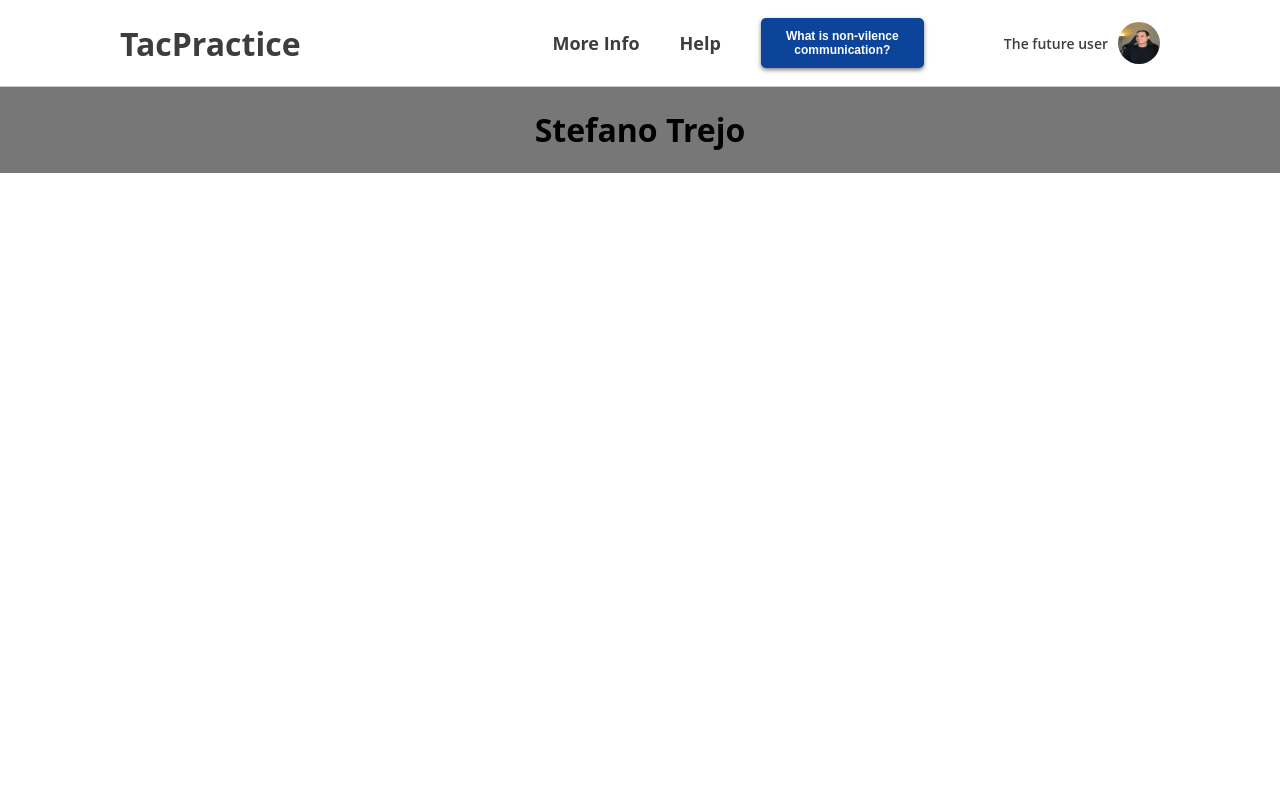
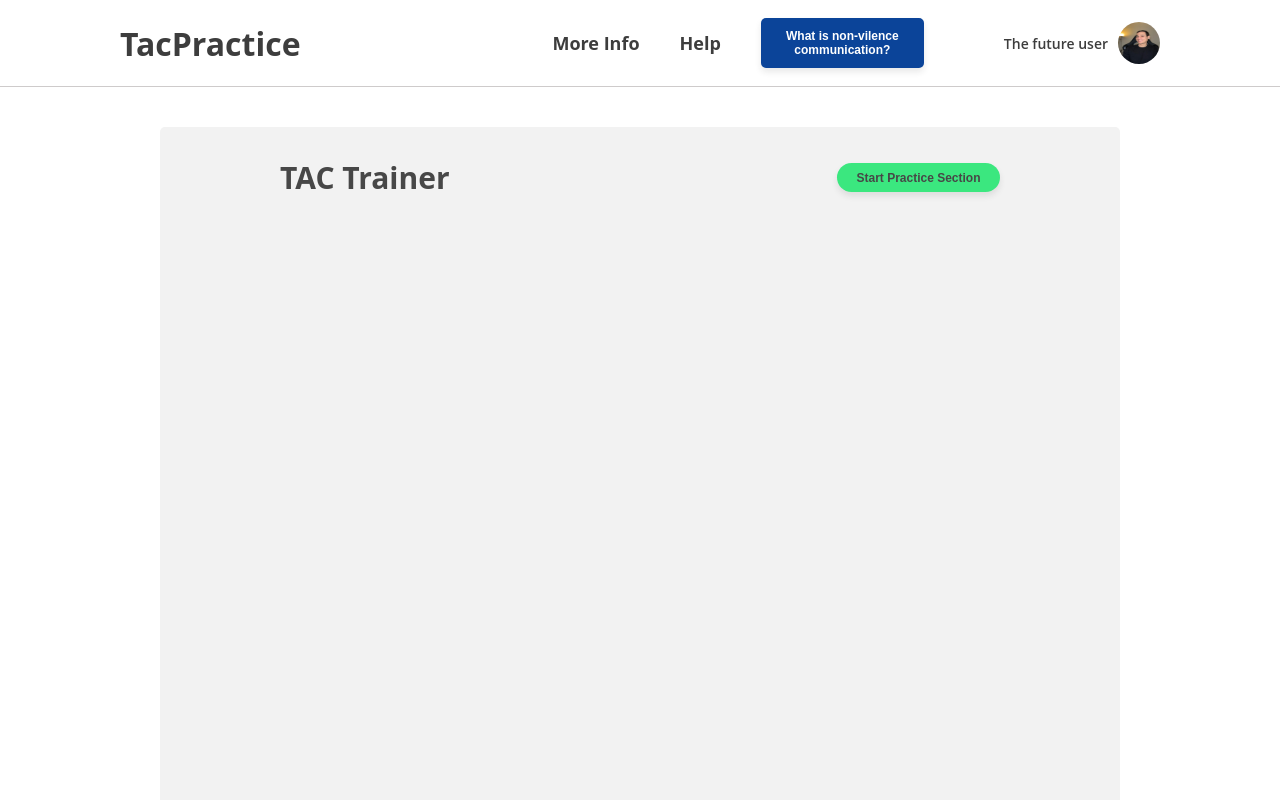
Before and after one commit to strejodv/Tacpractice, a React (Vite) app: page / in a window 1280 px wide. Built offline with nearby package versions, Linux system fonts and the light colour scheme.

Commit message:
more changes to chat page

```diff
--- a/src/ChatNavigation.jsx
+++ b/src/ChatNavigation.jsx
@@ -21,7 +21,13 @@ function ChatNavigation () {
     </div>
     <div className="chat-wrapper">
         <div className="wrapper-content">
-            <h1>Stefano Trejo</h1>
+            <div className="menu-chat">
+                <h1>TAC Trainer</h1>
+                <button className="start-button">Start Practice Section</button>
+            </div>
+            <div >
+            <p></p>
+            </div>
         </div>
     </div>
     </>
--- a/src/index.css
+++ b/src/index.css
@@ -176,13 +176,13 @@ html, body {
   border: none;
   border-radius: 5px;
   cursor: pointer;
-  box-shadow: 0 2px 4px rgba(0, 0, 0, 0.5);
-  transition: transform 0.2s, box-shadow 0.2s;
+  box-shadow: 0 4px 6px rgba(39, 39, 39, 0.1);
+  transition: transform 0.2s ease, box-shadow 0.2s ease;
 }
 
 .top-content button:hover {
-  transform: scale(1); /* Slightly scales the button */
-  box-shadow: 0 4px 8px rgba(0, 0, 0, 0.6); /* More pronounced drop shadow */
+  transform: scale(1.05); /* Slight scale-up effect on hover */
+  box-shadow: 0 6px 8px rgba(0, 0, 0, 0.2);
 }
 
 .nav-whole {
@@ -201,7 +201,7 @@ html, body {
   font-weight: 700;
   gap: 40px;
   padding-left: 0;
-
+  cursor: pointer;
 }
 
 .top-content ul {
@@ -226,18 +226,67 @@ html, body {
 }
 
 .chat-wrapper {
-  background-color: #777777;
-  flex: 1;
   display: flex;
   flex-direction: column;
   justify-content: center;
   align-items: center;
+  flex-wrap: wrap;
+
 
 }
 
 .wrapper-content{
+  width: 100%;
+  max-width: 960px;
+  min-height: 780px;
   display:flex;
   flex-direction: column;
-  justify-content: center;
+  justify-content:flex-start;
+  flex-wrap: wrap;
+   box-sizing: border-box;
+  margin-top: 40px;
+  margin-right: 100px;
+  margin-left: 100px;
+  background-color: #F2F2F2;
+  border-radius: 5px;
+}
+
+.menu-chat{
+  display: flex;
+  justify-content: space-between;
   align-items: center;
+  flex-wrap: wrap;
+  box-sizing: border-box;
+  margin-top: 30px;
+  margin-right: 120px;
+  margin-left: 120px;
+
 }
+
+
+
+.wrapper-content h1 {
+  font-size: 30px;
+  font-weight: 700;
+  color: #474747;
+  margin: 0px;
+}
+
+.start-button {
+  width: 163px;
+  height: 29px;
+  background-color: #3BE77F;
+  color: #474747;
+  font-weight: 700;
+  font-size: 12px;
+  border: 1px;
+  border-radius: 18px;
+  box-shadow: 0 4px 6px rgba(39, 39, 39, 0.1); /* Added drop shadow */
+  transition: transform 0.2s ease, box-shadow 0.2s ease;
+  cursor: pointer;
+}
+
+.start-button:hover {
+  transform: scale(1.05); /* Slight scale-up effect on hover */
+  box-shadow: 0 6px 8px rgba(0, 0, 0, 0.2);
+}
```
